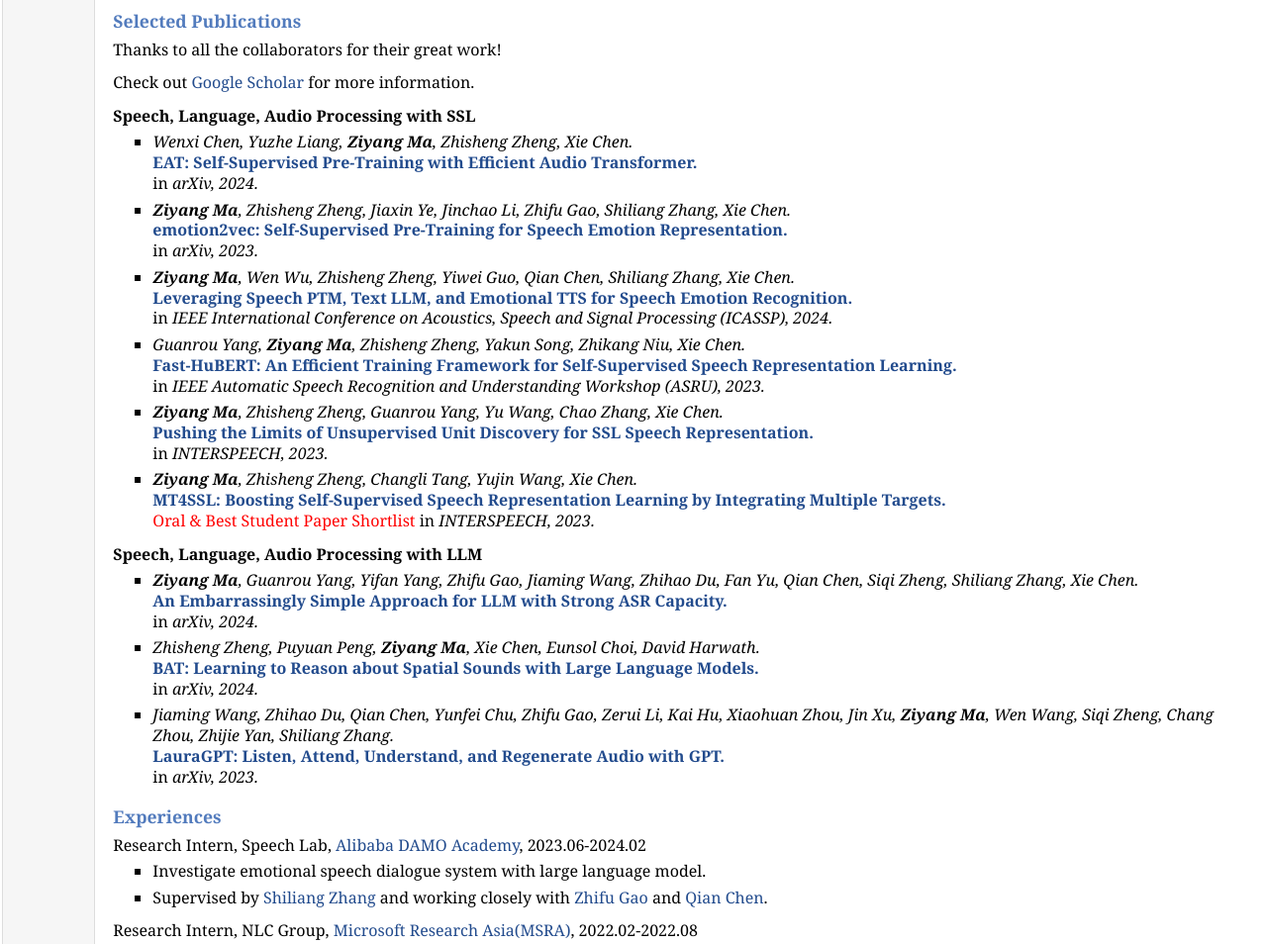
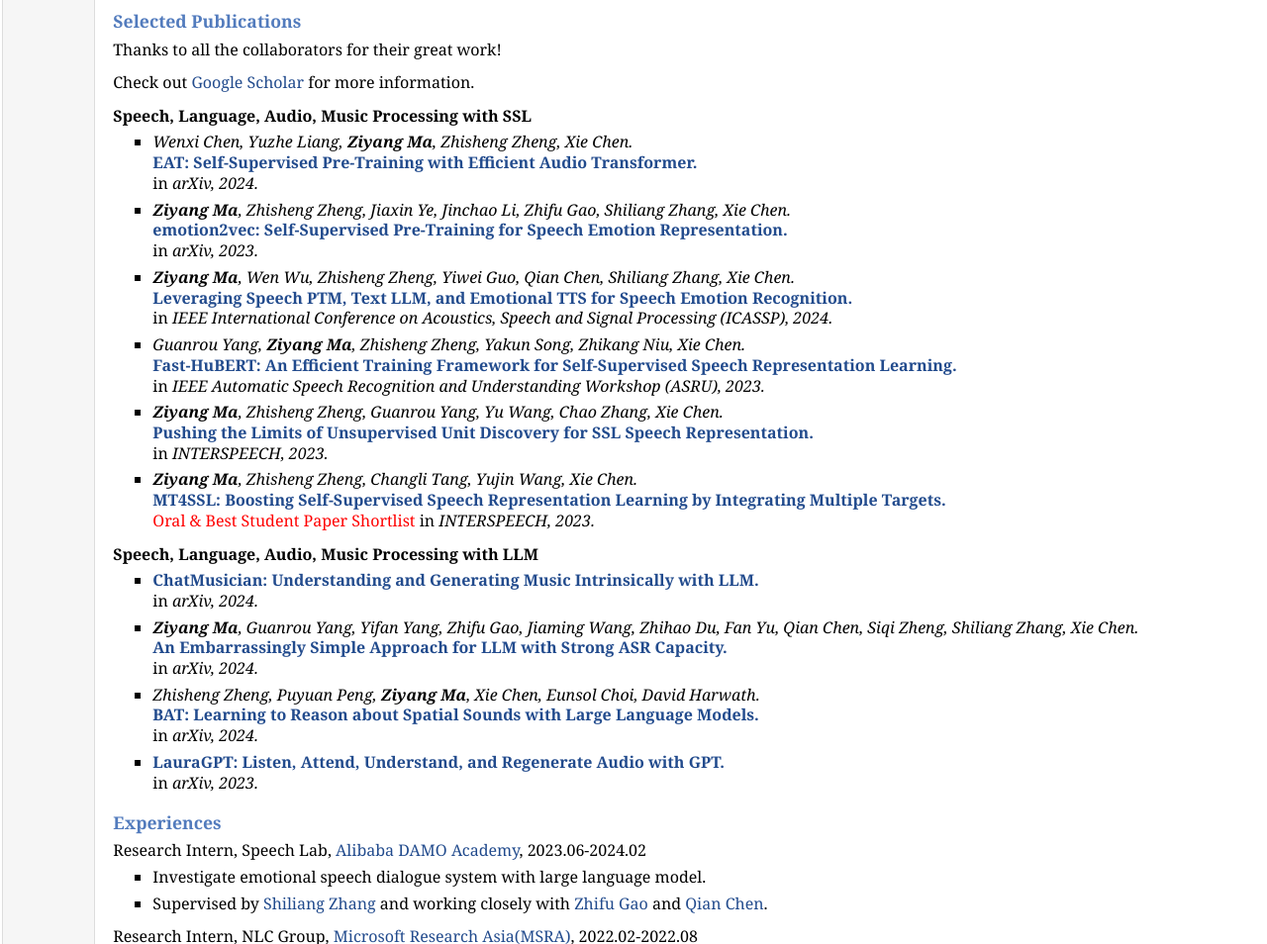
Before and after one commit to ddlBoJack/ddlBoJack.github.io, a plain HTML site: page index.html in a window 1280 px wide. Shown: the part 1042-1996 px from the top of the page at 99% size. Drawn offline with Linux system fonts and the light colour scheme.

Commit message:
update 2024年 2月29日 星期四 18时39分32秒 CST

```diff
--- a/index.html
+++ b/index.html
@@ -79,7 +79,7 @@ E-mail: <a href="mailto:zym.22@sjtu.edu.cn">zym.22@sjtu.edu.cn</a></p>
 <p>Thanks to all the collaborators for their great work!</p>
 <p>Check out <a href="https://scholar.google.com/citations?user=4RZnXGMAAAAJ">Google Scholar</a> for more information.</p>
 
-<p><b>Speech, Language, Audio Processing with SSL</b></p>
+<p><b>Speech, Language, Audio, Music Processing with SSL</b></p>
 <ul>
 <li><p>
 <i>Wenxi Chen, Yuzhe Liang, <b>Ziyang Ma</b>, Zhisheng Zheng, Xie Chen.</i><br>
@@ -113,8 +113,12 @@ in <i>INTERSPEECH, 2023.</i><br>
 </p></li>
 </ul>
 
-<p><b>Speech, Language, Audio Processing with LLM</b></p>
+<p><b>Speech, Language, Audio, Music Processing with LLM</b></p>
 <ul>
+<li><p>
+<b><a href="https://arxiv.org/abs/2402.16153">ChatMusician: Understanding and Generating Music Intrinsically with LLM.</a></b><br>
+in <i>arXiv, 2024.</i><br>
+</p></li>
 <li><p>
 <i><b>Ziyang Ma</b>, Guanrou Yang, Yifan Yang, Zhifu Gao, Jiaming Wang, Zhihao Du, Fan Yu, Qian Chen, Siqi Zheng, Shiliang Zhang, Xie Chen.</i><br>
 <b><a href="https://arxiv.org/abs/2402.08846">An Embarrassingly Simple Approach for LLM with Strong ASR Capacity.</a></b><br>
@@ -126,7 +130,6 @@ in <i>arXiv, 2024.</i><br>
 in <i>arXiv, 2024.</i><br>
 </p></li>
 <li><p>
-<i>Jiaming Wang, Zhihao Du, Qian Chen, Yunfei Chu, Zhifu Gao, Zerui Li, Kai Hu, Xiaohuan Zhou, Jin Xu, <b>Ziyang Ma</b>, Wen Wang, Siqi Zheng, Chang Zhou, Zhijie Yan, Shiliang Zhang.</i><br>
 <b><a href="https://arxiv.org/abs/2310.04673">LauraGPT: Listen, Attend, Understand, and Regenerate Audio with GPT.</a></b><br>
 in <i>arXiv, 2023.</i><br>
 </p></li>
```
